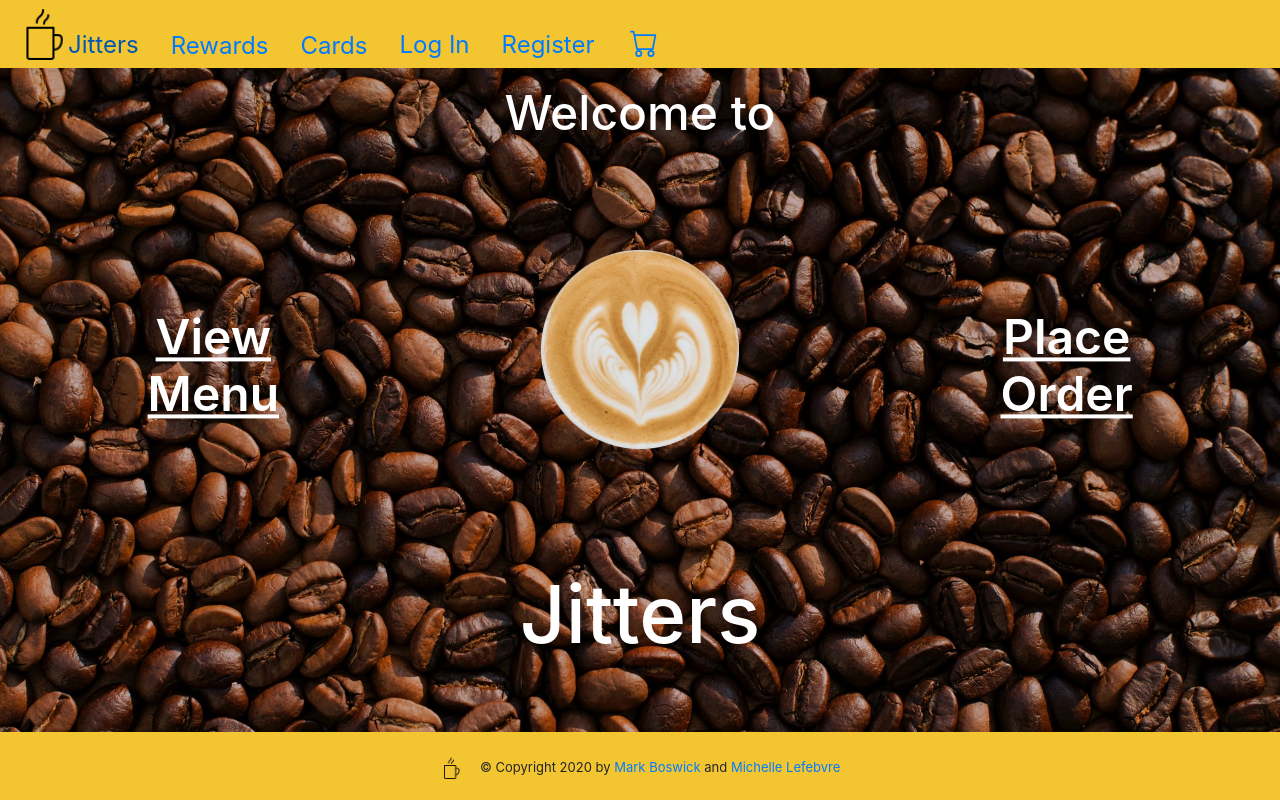
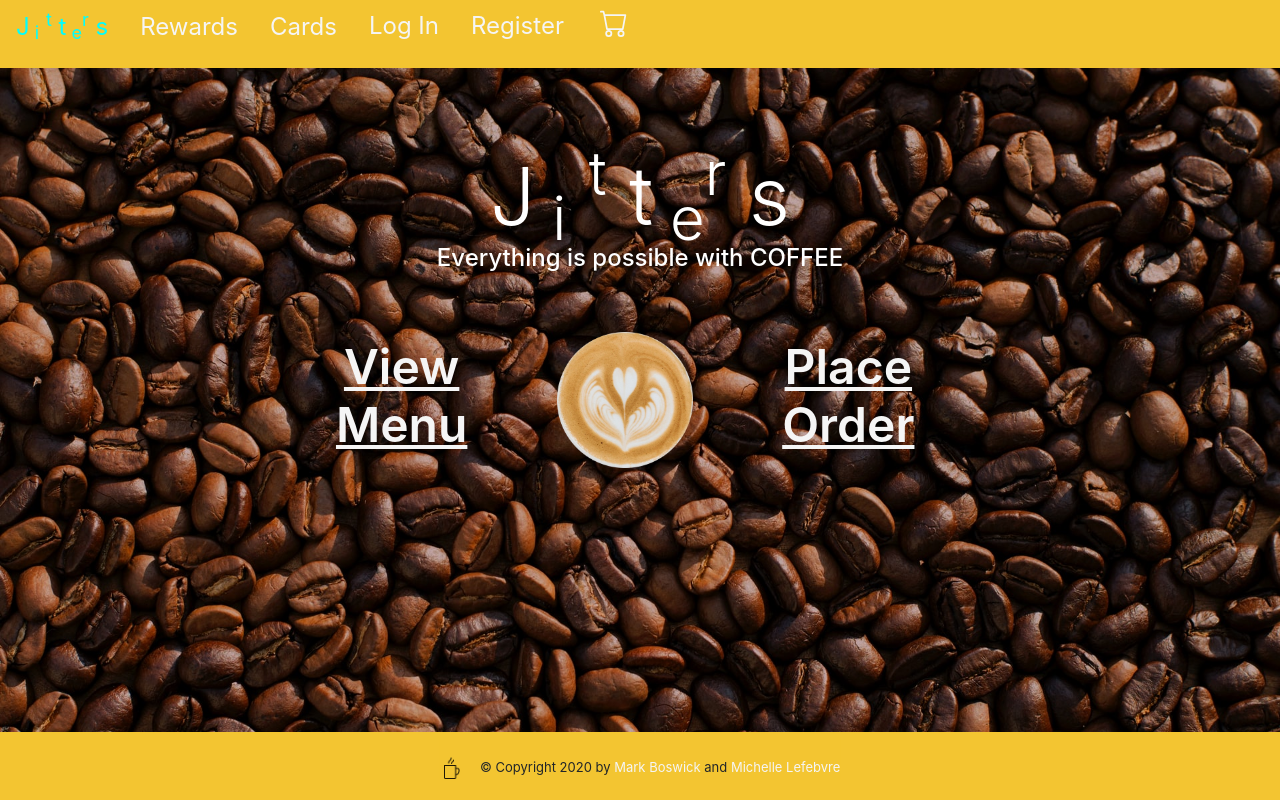
Before and after one commit to Michelle-Lefebvre/ProjectJitters, a PHP site: template templates/index.html.twig in a window 1280 px wide. Run offline with PHP 8.4, Linux system fonts and the light colour scheme; the template is opened without the code that fills it, so the values that code supplies are empty; some libraries are stand-ins or nearby versions.

Commit message:
start menu & revise navbar and home page

```diff
--- a/_main.php
+++ b/_main.php
@@ -18,13 +18,15 @@ $app->get('/', function ($request, $response, $args) {
     // return $response->write('this is main'); //for testing
     $loader = new FilesystemLoader(__DIR__ . '/templates');
     $twig = new Environment($loader);
-    // return $twig->render('index.html.twig');
+    return $twig->render('index.html.twig');
 
     // return $twig->render('register.html.twig');
     // return $twig->render('login.html.twig');
     // return $twig->render('login_success.html.twig');
 
-    // return $twig->render('/admin/adminmenu.html.twig');
+    return $twig->render('menu.html.twig');
+
+    return $twig->render('/admin/adminmenu.html.twig');
 
     return $twig->render('/admin/additem.html.twig');
     return $twig->render('/admin/additem_success.html.twig');
--- a/_users.php
+++ b/_users.php
@@ -8,7 +8,9 @@ $app->get('/register', function ($request, $response, $args) {
 
 // STATE 2&3: receiving submission
 $app->post('/register', function ($request, $response, $args) {
-    $name = $request->getParam('name');
+    $name = $request->getParam('firstName'.'lastName');
+    $nickname = $request->getParam('nickname');
+
     $email = $request->getParam('email');
     $pass1 = $request->getParam('pass1');
     $pass2 = $request->getParam('pass2');
--- a/styles/styles.css
+++ b/styles/styles.css
@@ -1,6 +1,6 @@
 /* background yellow: rgb(243,197,49) */
 body {
-    background-color: rgb(243,197,49);
+    background-color: rgb(243, 197, 49);
     box-sizing: border-box;
     margin: 0;
     padding: 0;
@@ -9,38 +9,63 @@ body {
     padding-top: 58px;
 }
 
-.center{
+.center {
     text-align: center;
     margin: auto;
     align-content: center;
     padding: 20px;
 }
 
-i {
-    color: gray;
+a:link {
+    color: whitesmoke;
+    background-color: transparent;
+    text-decoration: none;
+  }
+
+  a:visited {
+    color: white;
+    background-color: transparent;
+    text-decoration: none;
+  }
+
+  a:hover {
+    color: cyan;
+    background-color: rgb(243,197,49);
+    text-decoration: underline;
+  }
+
+  a:active {
+    color:  cyan;
+    background-color: transparent;
+    text-decoration: underline;
   }
 
 /* Styles for header start */
-.container > nav {
-    padding: 10px;
+.container>nav {
+    padding: 0px;
     text-align: center;
 
 }
-header, footer {
-    background-color: rgb(243,197,49);
+
+header,
+footer {
+    background-color: rgb(243, 197, 49);
     font-size: 2rem;
 }
-  nav > ul {
+
+nav>ul {
     align-content: center;
     font-size: 1.5rem;
+}
 
-  }
 svg {
     padding-bottom: 0.5rem;
 }
-  nav > ul > .justify-content-end {
+
+nav>ul>.justify-content-end {
     justify-content: end;
 }
+
 /* Styles for header end */
 
 #centeredContent {
@@ -50,6 +75,7 @@ svg {
     width: 500px;
     border-radius: 4%;
 }
+
 /* Styles for forms start */
 form {
     background-color: white;
@@ -77,9 +103,11 @@ input {
     border-bottom: 1px solid black;
 
 }
+
 input::text .form-control {
     border-bottom: 1px solid black;
 }
+
 /* Styles for forms end */
 
 /* Styles for index page end */
@@ -89,6 +117,7 @@ footer {
     transform: translate(-50%, -50%);
     text-align: center;
 }
+
 #footer {
     bottom: 0;
     font-size: small;
--- a/styles/stylesHome.css
+++ b/styles/stylesHome.css
@@ -5,6 +5,7 @@
     background-position: center;
     width: 100vw;
     height: 83vh;
+
     /* center vertical & horizontal*/
     position: absolute;
     top: 50%;
@@ -13,49 +14,44 @@
     text-align: center;
 }
 
-/* img>#coffeeDesign {
-    width: 25%;
-} */
+main > .row {
+    color: white;
 
-main >.row {
-    color: white;
-    /* align-content: center; */
 }
 
 main .row1 .row3{
-    height: 25vh;
-  /* center vertical & horizontal*/
-  position: absolute;
-  top: 50%;
-  left: 50%;
-  transform: translate(-50%, -50%);
-  text-align: center;
+    height: 30vh;
+    margin-top: 80px;
 }
 
+.tag {
+    align-items: center;
+}
 main .row2 {
-    height: 50vh;
-    align-content: center;
+    height: 40vh;
+    position: absolute;
+    top: 50%;
+    left: 50%;
+    transform: translate(-50%, -50%);
+    text-align: center;
+    align-items: center;
 }
 
 .textWhite {
     color: white;
     text-align: center;
     align-content: center;
-    margin-top: 1rem;
-    font-size: 3rem;
+    font-size: 2rem;
 }
 
 .goto {
-    color: white;
     font-weight: 600;
+    font-size: 3rem;
     text-decoration: underline;
-    position: absolute;
-    top: 50%;
-    left: 50%;
-    transform: translate(-50%, -50%);
-    text-align: center;
 }
 
-.companyName {
+#companyName {
     font-size: 5rem;
+    margin: auto;
+    padding-top: 5rem;
 }
--- a/templates/index.html.twig
+++ b/templates/index.html.twig
@@ -5,27 +5,26 @@
 
 {% block content %}
 <main id="homeBg" class="container-fluid">
-		<div class="row row1">
-			<div class="col">
-				<h2 class="textWhite">Welcome to</h2>
-			</div>
+
+		<div class="row row3">
+			<h1 id="companyName" class="display-1">J<sub> i</sub> <sup>t</sup> t<sub> e</sub><sup>r</sup> s</h1>
 		</div>
 
 		<div class="row row2">
 			<div class="col-4">
-				<a href="/menu"><h2 class="textWhite goto">View Menu</h2></a>
+				<a href="/menu"><h2 class="goto">View Menu</h2></a>
 			</div>
 			<div class="col-4">
-				<img src="/images/coffeeDesign.png" width="50%"/>
+				<img src="/images/coffeeDesign.png" width="70%"/>
 			</div>
 			<div class="col-4">
-			<a href="/order"><h2 class="textWhite goto">Place Order</h2></a>
+			<a href="/order"><h2 class="goto">Place Order</h2></a>
 			</div>
 		</div>
 
-		<div class="row row3">
+		<div class="row row1">
 			<div class="col">
-				<h1 class="textWhite companyName">Jitters</h1>
+				<h4 class="tag">Everything is possible with COFFEE</h4>
 			</div>
 		</div>
 	</main>
--- a/templates/master.html.twig
+++ b/templates/master.html.twig
@@ -24,7 +24,7 @@
 						<ul class="nav">
 							<li class="nav-item">
 								<a href="/index" class="nav-item nav-link active">
-									<img id="coffeeDesign" class="mb-4" src="/images/icons8-cup-50.png" alt="coffee cup icon" width="52" height="52">Jitters</a>
+								  J<sub> i</sub> <sup>t</sup> t<sub> e</sub><sup>r</sup> s</a>
 							</li>
 						</ul>
 						{% if userSession %}
@@ -56,11 +56,11 @@
 										<a href="/login" class="nav-item nav-link justify-content-end">Log In</a>
 									</li>
 									<li class="nav-item">
-										<a href="/register" class="nav-item nav-link">Register</a>
+										<a href="/register" class="nav-item nav-link justify-content-end">Register</a>
 									</li>
 									<li class="nav-item">
 										<a class="nav-link" href="/cart">
-											<svg width="1.5em" height="1.5em" viewbox="0 0 16 16" class="bi bi-cart" fill="currentColor" xmlns="http://www.w3.org/2000/svg">
+											<svg width="1.5em" height="1.5em" viewbox="0 0 16 16" class="bi bi-cart justify-content-end" fill="currentColor" xmlns="http://www.w3.org/2000/svg">
 												<path fill-rule="evenodd" d="M0 1.5A.5.5 0 0 1 .5 1H2a.5.5 0 0 1 .485.379L2.89 3H14.5a.5.5 0 0 1 .491.592l-1.5 8A.5.5 0 0 1 13 12H4a.5.5 0 0 1-.491-.408L2.01 3.607 1.61 2H.5a.5.5 0 0 1-.5-.5zM3.102 4l1.313 7h8.17l1.313-7H3.102zM5 12a2 2 0 1 0 0 4 2 2 0 0 0 0-4zm7 0a2 2 0 1 0 0 4 2 2 0 0 0 0-4zm-7 1a1 1 0 1 0 0 2 1 1 0 0 0 0-2zm7 0a1 1 0 1 0 0 2 1 1 0 0 0 0-2z"/>
 											</svg>
 										</a>
```
Also changed, not shown: templates/menu.html.twig (added, +52 -0 lines). Lines whose indentation alone changed are shown as unchanged.
